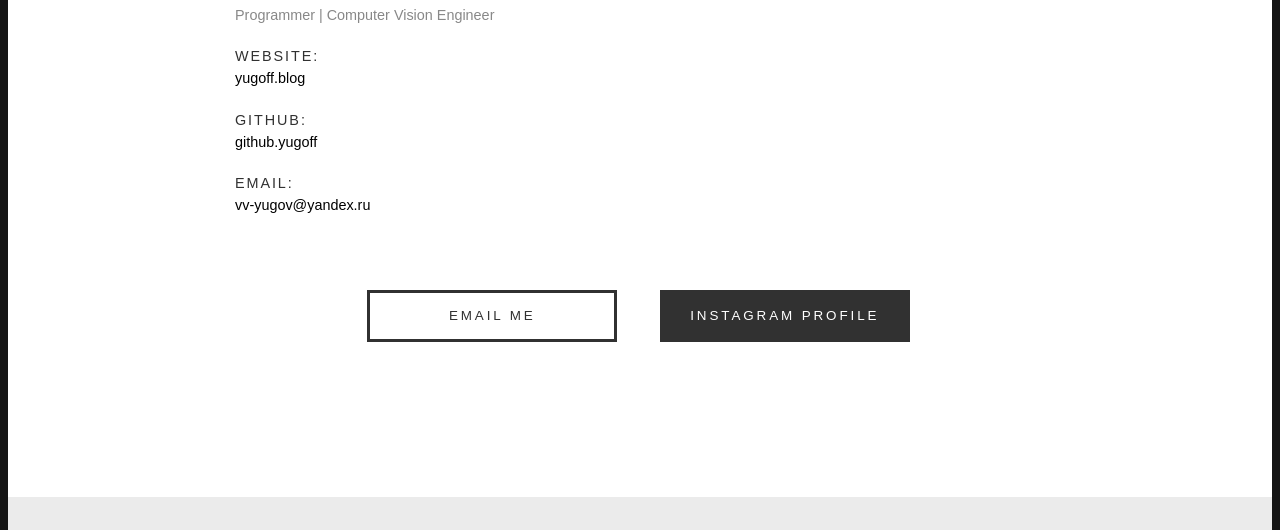
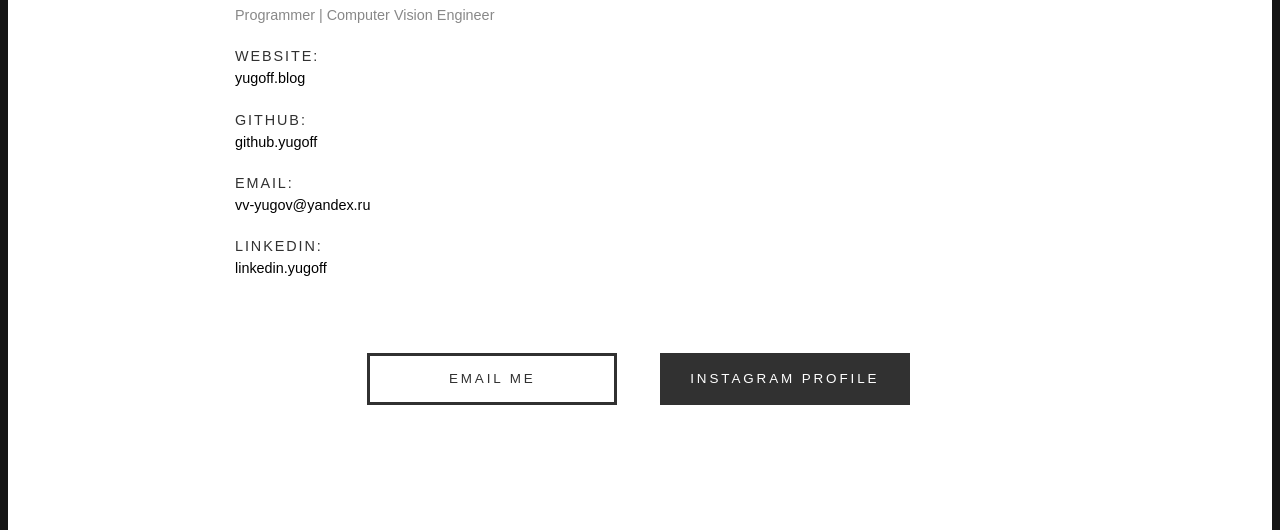
Before and after one commit to vv-yugoff/yugoff-blog, a Django app: page / in a window 1280 px wide. Shown: the part 1345-1875 px from the top of the page. Run offline with Django 5.2, Linux system fonts and the light colour scheme; data that the repository does not hold is empty; some libraries are stand-ins or nearby versions.

Commit message:
Add linkedin

```diff
--- a/productsYugoffBlog/templates/productsYugoffBlog/index.html
+++ b/productsYugoffBlog/templates/productsYugoffBlog/index.html
@@ -200,6 +200,11 @@
                     <li>
                         <strong>Email:</strong>
                         <span><a href="mailto:vv-yugov@yandex.ru" target="_blank" title="Email Me">vv-yugov@yandex.ru</a></span>
+                    </li>
+
+                    <li>
+                      <strong>LinkedIn:</strong>
+                      <span><a href="https://www.linkedin.com/in/yugoff/" target="_blank" title="LinkedIn page">linkedin.yugoff</a></span>
                     </li>
                 </ul> <!-- /info-list -->
 
```
